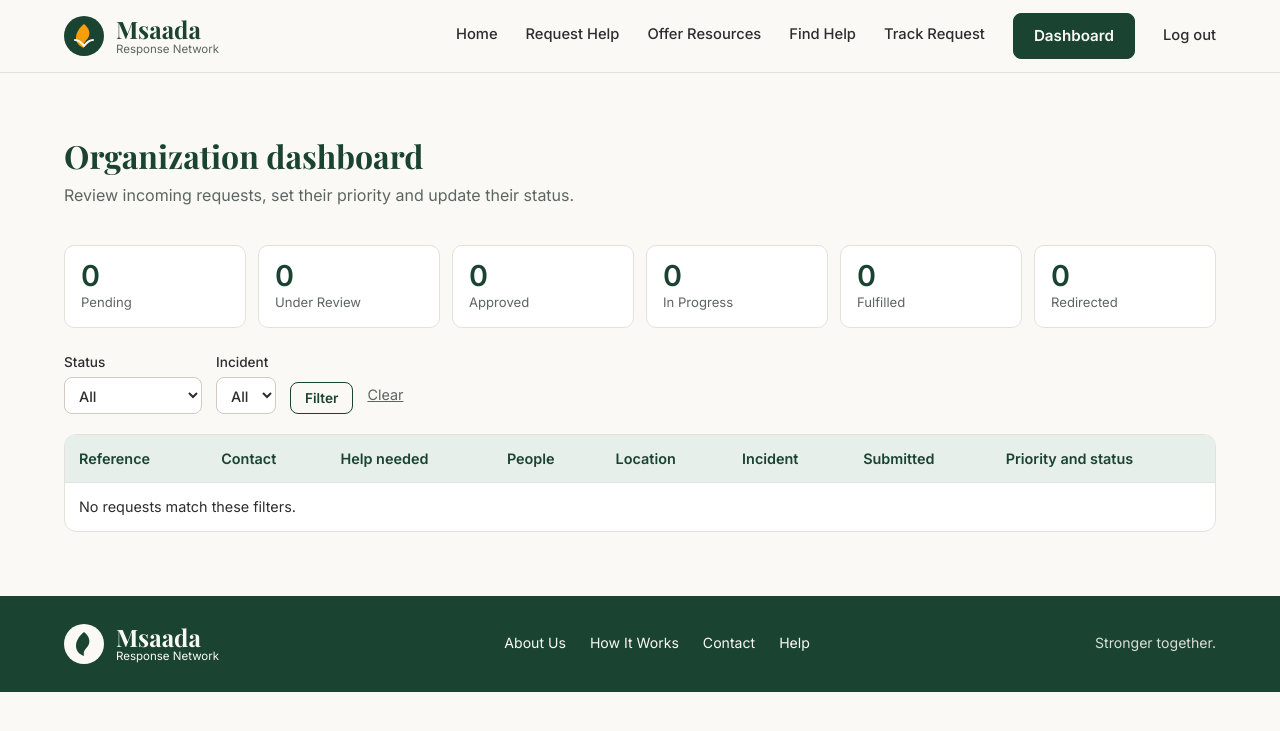
After one commit to ET1864/Msaada-Response-Network, a Django app: page /dashboard/ in a window 1280 px wide. The commit adds this page. Shown: the top 731 px of the page. Run offline with Django 5.2, Linux system fonts and the light colour scheme; the visitor is signed in with stand-in values (Sample User, id 1); data that the repository does not hold is empty.

Commit message:
Add incidents, item catalogue, offers, organization login and dashboard

```diff
--- a/config/settings.py
+++ b/config/settings.py
@@ -125,3 +125,7 @@ MAILERS = {
         'BACKEND': 'django.core.mail.backends.console.EmailBackend',
     },
 }
+
+LOGIN_URL = "login"
+LOGIN_REDIRECT_URL = "dashboard"
+LOGOUT_REDIRECT_URL = "home"
--- /dev/null
+++ b/core/static/core/css/extras.css
@@ -0,0 +1,35 @@
+/* Extra styles: incident strip, organization login and dashboard */
+
+/* Incident strip on the home page */
+.incident-strip { background: var(--green-soft); border-bottom: 1px solid var(--line); padding: 14px 0; font-size: 0.95rem; }
+.incident-chip { display: inline-block; margin-left: 8px; padding: 3px 12px; border-radius: 999px; background: var(--green); color: var(--white); font-weight: 500; }
+.incident-chip small { opacity: 0.85; margin-left: 4px; }
+
+/* Log out button in the nav (looks like a link) */
+.logout-form { margin: 0; }
+.logout-btn { background: none; border: 0; padding: 4px 0; font: inherit; font-weight: 500; font-size: 0.92rem; color: inherit; cursor: pointer; }
+.logout-btn:hover { color: var(--green); text-decoration: underline; }
+
+/* Login */
+.login-wrap { max-width: 440px; margin: 0 auto; }
+.login-card .btn { font-family: inherit; }
+
+/* Dashboard */
+.stat-row { display: grid; grid-template-columns: repeat(auto-fit, minmax(120px, 1fr)); gap: 12px; margin-bottom: 24px; }
+.stat { background: #fff; border: 1px solid var(--line); border-radius: 10px; padding: 14px 16px; display: flex; flex-direction: column; }
+.stat-num { font-family: var(--font-body); font-size: 1.8rem; font-weight: 600; color: var(--green); line-height: 1.1; }
+.stat-label { font-size: 0.82rem; color: var(--muted); }
+
+.filters { display: flex; flex-wrap: wrap; align-items: flex-end; gap: 14px; margin-bottom: 20px; }
+.filters label { display: flex; flex-direction: column; gap: 4px; font-size: 0.85rem; font-weight: 500; }
+.filters select, .row-form select { padding: 8px 10px; font: inherit; font-size: 0.9rem; border: 1px solid #CFCBC1; border-radius: 8px; background: #fff; color: var(--charcoal); }
+.clear-link { font-size: 0.9rem; color: var(--muted); text-decoration: underline; padding-bottom: 8px; }
+.btn-small { padding: 7px 14px; font-size: 0.85rem; font-family: inherit; }
+
+.table-wrap { overflow-x: auto; background: #fff; border: 1px solid var(--line); border-radius: 12px; }
+.dash-table { width: 100%; border-collapse: collapse; font-size: 0.9rem; }
+.dash-table th { text-align: left; padding: 12px 14px; background: var(--green-soft); color: var(--green); font-weight: 600; white-space: nowrap; }
+.dash-table td { padding: 12px 14px; border-top: 1px solid var(--line); vertical-align: top; }
+.dash-table small { color: var(--muted); }
+.flag { display: block; margin-top: 4px; width: fit-content; padding: 2px 8px; border-radius: 999px; background: var(--pending-bg); color: var(--pending-fg); font-size: 0.72rem; font-weight: 600; }
+.row-form { display: flex; flex-wrap: wrap; gap: 6px; align-items: center; min-width: 260px; }
--- a/core/templates/core/base.html
+++ b/core/templates/core/base.html
@@ -9,6 +9,7 @@
   <link rel="preconnect" href="https://fonts.gstatic.com" crossorigin>
   <link href="https://fonts.googleapis.com/css2?family=Inter:wght@400;500;600&family=Playfair+Display:wght@500;600;700&display=swap" rel="stylesheet">
   <link rel="stylesheet" href="{% static 'core/css/style.css' %}">
+  <link rel="stylesheet" href="{% static 'core/css/extras.css' %}">
 </head>
 <body>
 
@@ -32,7 +33,12 @@
         <a href="/offer/" class="{% if '/offer' in request.path %}active{% endif %}">Offer Resources</a>
         <a href="/shelters/" class="{% if '/shelters' in request.path %}active{% endif %}">Find Help</a>
         <a href="/status/" class="{% if '/status' in request.path %}active{% endif %}">Track Request</a>
-        <a href="/login/" class="btn btn-dark nav-cta">Organization Login</a>
+                {% if user.is_authenticated %}
+          <a href="/dashboard/" class="btn btn-dark nav-cta">Dashboard</a>
+          <form method="post" action="{% url 'logout' %}" class="logout-form">{% csrf_token %}<button type="submit" class="logout-btn">Log out</button></form>
+        {% else %}
+          <a href="/login/" class="btn btn-dark nav-cta">Organization Login</a>
+        {% endif %}
       </nav>
     </div>
   </header>
--- /dev/null
+++ b/core/templates/core/dashboard.html
@@ -0,0 +1,96 @@
+{% extends "core/base.html" %}
+{% block title %}Dashboard | Msaada Response Network{% endblock %}
+
+{% block content %}
+<section class="section">
+  <div class="container">
+    <h1 class="page-title">Organization dashboard</h1>
+    <p class="section-lead">Review incoming requests, set their priority and update their status.</p>
+
+    <div class="stat-row">
+      {% for label, n in counts %}
+        <div class="stat"><span class="stat-num">{{ n }}</span><span class="stat-label">{{ label }}</span></div>
+      {% endfor %}
+    </div>
+
+    <form method="get" class="filters">
+      <label>Status
+        <select name="status">
+          <option value="">All</option>
+          {% for value, label in statuses %}
+            <option value="{{ value }}" {% if value == status %}selected{% endif %}>{{ label }}</option>
+          {% endfor %}
+        </select>
+      </label>
+      <label>Incident
+        <select name="incident">
+          <option value="">All</option>
+          {% for i in incidents %}
+            <option value="{{ i.pk }}" {% if selected_incident == i.pk|stringformat:"s" %}selected{% endif %}>{{ i.name }}</option>
+          {% endfor %}
+        </select>
+      </label>
+      <button type="submit" class="btn btn-outline btn-small">Filter</button>
+      <a href="{% url 'dashboard' %}" class="clear-link">Clear</a>
+    </form>
+
+    <div class="table-wrap">
+      <table class="dash-table">
+        <thead>
+          <tr>
+            <th>Reference</th>
+            <th>Contact</th>
+            <th>Help needed</th>
+            <th>People</th>
+            <th>Location</th>
+            <th>Incident</th>
+            <th>Submitted</th>
+            <th>Priority and status</th>
+          </tr>
+        </thead>
+        <tbody>
+          {% for r in rows %}
+          <tr>
+            <td>
+              <strong>{{ r.reference_code }}</strong>
+              {% if r.attention %}<span class="flag">Waiting 24h+</span>{% endif %}
+            </td>
+            <td>
+              {{ r.submitted_by_name }}<br><small>{{ r.phone }}</small>
+              {% if r.for_someone_else %}<br><small>For: {{ r.beneficiary_name }}</small>{% endif %}
+            </td>
+            <td>
+              {{ r.get_need_type_display }}
+              {% if r.additional_info %}<br><small>{{ r.additional_info|truncatechars:60 }}</small>{% endif %}
+            </td>
+            <td>{{ r.people_count }}</td>
+            <td>{{ r.location }}</td>
+            <td>{% if r.incident %}{{ r.incident.name }}{% else %}<small>none</small>{% endif %}</td>
+            <td>{{ r.created_at|date:"j M, H:i" }}</td>
+            <td>
+              <form method="post" action="{% url 'update_request' r.pk %}" class="row-form">
+                {% csrf_token %}
+                <input type="hidden" name="qs" value="{{ request.GET.urlencode }}">
+                <select name="priority" aria-label="Priority">
+                  {% for value, label in priorities %}
+                    <option value="{{ value }}" {% if r.priority == value %}selected{% endif %}>{{ label }}</option>
+                  {% endfor %}
+                </select>
+                <select name="status" aria-label="Status">
+                  {% for value, label in statuses %}
+                    <option value="{{ value }}" {% if r.status == value %}selected{% endif %}>{{ label }}</option>
+                  {% endfor %}
+                </select>
+                <button type="submit" class="btn btn-dark btn-small">Save</button>
+              </form>
+            </td>
+          </tr>
+          {% empty %}
+          <tr><td colspan="8">No requests match these filters.</td></tr>
+          {% endfor %}
+        </tbody>
+      </table>
+    </div>
+  </div>
+</section>
+{% endblock %}
--- a/core/urls.py
+++ b/core/urls.py
@@ -1,4 +1,6 @@
+from django.contrib.auth import views as auth_views
 from django.urls import path
+
 from . import views
 
 urlpatterns = [
@@ -6,4 +8,10 @@ urlpatterns = [
     path("request/", views.request_help, name="request_help"),
     path("request/submitted/<str:reference>/", views.request_submitted, name="request_submitted"),
     path("status/", views.track_request, name="track_request"),
+
+    # Organization side
+    path("login/", auth_views.LoginView.as_view(template_name="core/login.html"), name="login"),
+    path("logout/", auth_views.LogoutView.as_view(), name="logout"),
+    path("dashboard/", views.dashboard, name="dashboard"),
+    path("dashboard/request/<int:pk>/update/", views.update_request, name="update_request"),
 ]
--- a/core/views.py
+++ b/core/views.py
@@ -1,20 +1,32 @@
 import re
+from datetime import timedelta
 
+from django.contrib import messages
+from django.contrib.auth.decorators import user_passes_test
 from django.shortcuts import get_object_or_404, redirect, render
+from django.urls import reverse
+from django.utils import timezone
+from django.views.decorators.http import require_POST
 
 from .forms import HelpRequestForm
-from .models import Request
+from .models import Incident, Request
 
 
 def home(request):
-    return render(request, "core/home.html")
+    active_incidents = Incident.objects.filter(status="Active")
+    return render(request, "core/home.html", {"active_incidents": active_incidents})
 
 
 def request_help(request):
     if request.method == "POST":
         form = HelpRequestForm(request.POST)
         if form.is_valid():
-            obj = form.save()
+            obj = form.save(commit=False)
+            # If exactly one incident is active, attach the request to it automatically.
+            active = Incident.objects.filter(status="Active")
+            if active.count() == 1:
+                obj.incident = active.first()
+            obj.save()
             return redirect("request_submitted", reference=obj.reference_code)
     else:
         form = HelpRequestForm()
@@ -47,3 +59,65 @@ def track_request(request):
     return render(request, "core/track.html", {
         "ref": ref, "phone": phone, "result": result, "not_found": not_found,
     })
+
+
+# ---------- Organization side ----------
+
+def is_org_user(user):
+    """Superusers, and users in the 'Organization' group, may use the dashboard."""
+    return user.is_authenticated and (
+        user.is_superuser or user.groups.filter(name="Organization").exists()
+    )
+
+
+org_required = user_passes_test(is_org_user, login_url="login")
+
+
+@org_required
+def dashboard(request):
+    status = request.GET.get("status", "")
+    incident_id = request.GET.get("incident", "")
+
+    qs = Request.objects.select_related("incident").order_by("-created_at")
+    if status:
+        qs = qs.filter(status=status)
+    if incident_id.isdigit():
+        qs = qs.filter(incident_id=int(incident_id))
+
+    # Flag requests that have been Pending for more than 24 hours.
+    cutoff = timezone.now() - timedelta(hours=24)
+    rows = list(qs)
+    for r in rows:
+        r.attention = r.status == "Pending" and r.created_at < cutoff
+
+    counts = [
+        (label, Request.objects.filter(status=value).count())
+        for value, label in Request.STATUS_CHOICES
+    ]
+
+    return render(request, "core/dashboard.html", {
+        "rows": rows,
+        "counts": counts,
+        "statuses": Request.STATUS_CHOICES,
+        "priorities": Request.PRIORITY_CHOICES,
+        "incidents": Incident.objects.all(),
+        "status": status,
+        "selected_incident": incident_id,
+    })
+
+
+@org_required
+@require_POST
+def update_request(request, pk):
+    obj = get_object_or_404(Request, pk=pk)
+    new_status = request.POST.get("status")
+    new_priority = request.POST.get("priority")
+
+    if new_status in {value for value, _ in Request.STATUS_CHOICES}:
+        obj.status = new_status
+    if new_priority in {value for value, _ in Request.PRIORITY_CHOICES}:
+        obj.priority = new_priority
+    obj.save()
+
+    messages.success(request, f"{obj.reference_code} updated: {obj.status}, {obj.priority} priority.")
+    return redirect(f"{reverse('dashboard')}?{request.POST.get('qs', '')}")
```
Also changed, not shown: core/admin.py (+22 -2 lines), core/management/commands/seed_demo.py (added, +91 -0 lines), core/models.py (+90 -0 lines), core/templates/core/home.html (+11 -0 lines), core/templates/core/login.html (added, +30 -0 lines), core/management/__init__.py (added), core/management/commands/__init__.py (added), core/migrations/0002_incident_item_request_incident_resourceoffer.py (added).
